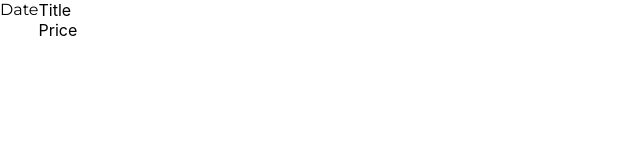
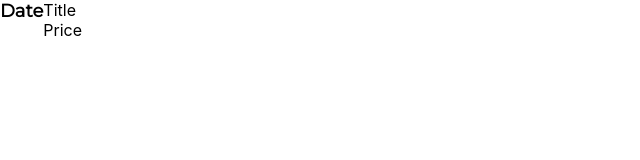
Before and after one commit to itsskofficial/Expense-Tracker, a React (Create React App) app: page / in a window 1280 px wide. Shown: the top 160 px of the page, without its empty margins (0-640 px from the left). Built offline with nearby package versions, Linux system fonts and the light colour scheme.

Commit message:
Dec 1, 2022, 2:29 PM

```diff
--- a/src/css/ExpenseItem.css
+++ b/src/css/ExpenseItem.css
@@ -5,5 +5,6 @@
 
 .expense-item-date{
     font-family: 'Montserrat',sans-serif;
-    font-weight: ;
+    font-weight: 600;
+    font-size: large;
 }
```
